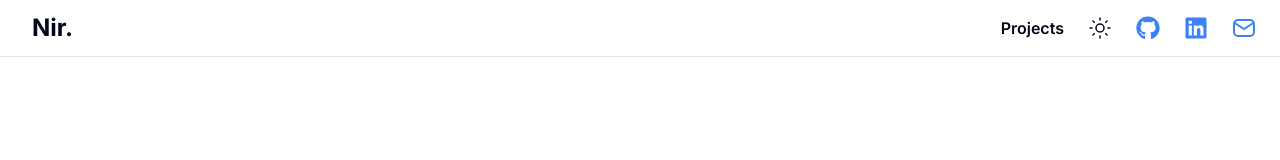
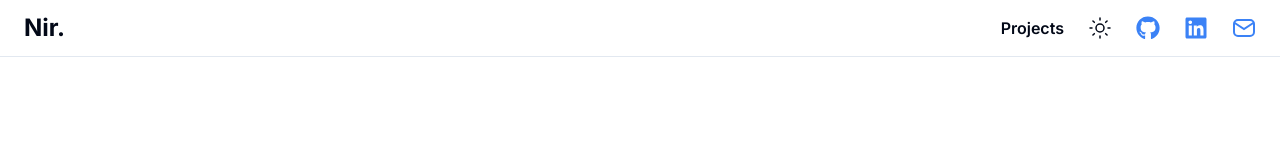
Before and after one commit to NirMendelson/portfolio, a Next.js app: page / in a window 1280 px wide. Shown: the top 160 px of the page. Built offline with nearby package versions, Linux system fonts and the light colour scheme.

Commit message:
moved from github pages to vercel

```diff
--- a/src/app/globals.css
+++ b/src/app/globals.css
@@ -56,4 +56,70 @@
   body {
     @apply bg-background text-foreground;
   }
+
+  /* Force scrollbar to always be visible */
+  html {
+    overflow-y: scroll !important;
+  }
+
+  /* Ensure scrollbar is always visible on body too */
+  body {
+    overflow-y: scroll !important;
+    scrollbar-width: auto !important;
+    scrollbar-color: hsl(var(--muted)) transparent !important;
+  }
+
+  /* Webkit scrollbar - ALWAYS visible with better contrast */
+  ::-webkit-scrollbar {
+    width: 12px !important;
+    background-color: transparent !important;
+  }
+
+  ::-webkit-scrollbar-track {
+    background: transparent !important;
+  }
+
+  /* Light mode scrollbar - dark gray for visibility */
+  ::-webkit-scrollbar-thumb {
+    background: #6b7280 !important; /* Gray-500 for better contrast */
+    border-radius: 6px !important;
+    border: 2px solid transparent !important;
+    background-clip: content-box !important;
+    min-height: 40px !important;
+  }
+
+  ::-webkit-scrollbar-thumb:hover {
+    background: #374151 !important; /* Gray-700 on hover */
+    background-clip: content-box !important;
+  }
+
+  /* Dark mode scrollbar - lighter for visibility */
+  .dark ::-webkit-scrollbar-thumb {
+    background: #9ca3af !important; /* Gray-400 for dark mode */
+    border-radius: 6px !important;
+    border: 2px solid transparent !important;
+    background-clip: content-box !important;
+    min-height: 40px !important;
+  }
+
+  .dark ::-webkit-scrollbar-thumb:hover {
+    background: #d1d5db !important; /* Gray-300 on hover in dark mode */
+    background-clip: content-box !important;
+  }
+
+  /* Force scrollbar to be visible even when not scrolling */
+  ::-webkit-scrollbar-thumb:active {
+    background: #374151 !important;
+    background-clip: content-box !important;
+  }
+
+  .dark ::-webkit-scrollbar-thumb:active {
+    background: #d1d5db !important;
+    background-clip: content-box !important;
+  }
+
+  /* Additional force for webkit browsers */
+  ::-webkit-scrollbar-corner {
+    background: transparent !important;
+  }
 }
--- a/src/app/page.jsx
+++ b/src/app/page.jsx
@@ -1,4 +1,9 @@
 import Home from '@/components/Home'
+
+export const metadata = {
+  title: 'Nir.',
+  description: 'AI Builder and full-stack developer specializing in AI agents, LLM applications, and innovative web solutions. Building the future with AI-powered tools.',
+}
 
 export default function HomePage() {
   return (
--- a/src/app/projects/[slug]/page.jsx
+++ b/src/app/projects/[slug]/page.jsx
@@ -23,12 +23,21 @@ export async function generateStaticParams() {
 }
 
 export async function generateMetadata({ params }) {
+  // Await params first (Next.js 15 requirement)
+  const { slug } = await params;
+
+  // Convert slug back to proper project title for clean tab names
+  const project = projects.find(p => slugify(p.title) === slug);
+  const projectTitle = project ? project.title : slug;
+
   return {
-    title: `AI Project - ${params.slug} - Nir Mendelson`,
-    description: `Explore ${params.slug}, an AI-powered project built with cutting-edge artificial intelligence technology. See how AI agents and LLM applications solve real-world problems.`,
+    title: projectTitle,
+    description: `Explore ${projectTitle}, an AI-powered project built with cutting-edge artificial intelligence technology. See how AI agents and LLM applications solve real-world problems.`,
   }
 }
 
-export default function ProjectDetailPage({ params }) {
-  return <ProjectDetail slug={params.slug} />
+export default async function ProjectDetailPage({ params }) {
+  // Await params first (Next.js 15 requirement)
+  const { slug } = await params;
+  return <ProjectDetail slug={slug} />
 }
--- a/src/app/projects/page.jsx
+++ b/src/app/projects/page.jsx
@@ -1,7 +1,7 @@
 import ProjectsPage from '@/components/ProjectsPage'
 
 export const metadata = {
-  title: 'AI Projects - Nir Mendelson',
+  title: 'Projects',
   description: 'Explore my AI-powered projects including AI agents, LLM applications, and innovative AI solutions. See how I build the future with artificial intelligence.',
 }
 
--- a/src/components/Header.jsx
+++ b/src/components/Header.jsx
@@ -61,7 +61,7 @@ const Header = () => {
       <header className="fixed top-0 left-0 w-full bg-background backdrop-blur z-50 border-b border-border">
         <div className="max-w-7xl mx-auto flex items-center justify-between px-4 sm:px-6 py-3">
           <div className="flex items-center gap-2">
-            <Link href="/" className="font-bold text-xl sm:text-2xl text-foreground hover:text-foreground mx-2" onClick={() => handleNavigation('/')}>Nir.</Link>
+            <Link href="/" className="font-bold text-xl sm:text-2xl text-foreground hover:text-foreground ml-0 mr-2" onClick={() => handleNavigation('/')}>Nir.</Link>
           </div>
 
           {/* Desktop Navigation */}
```
